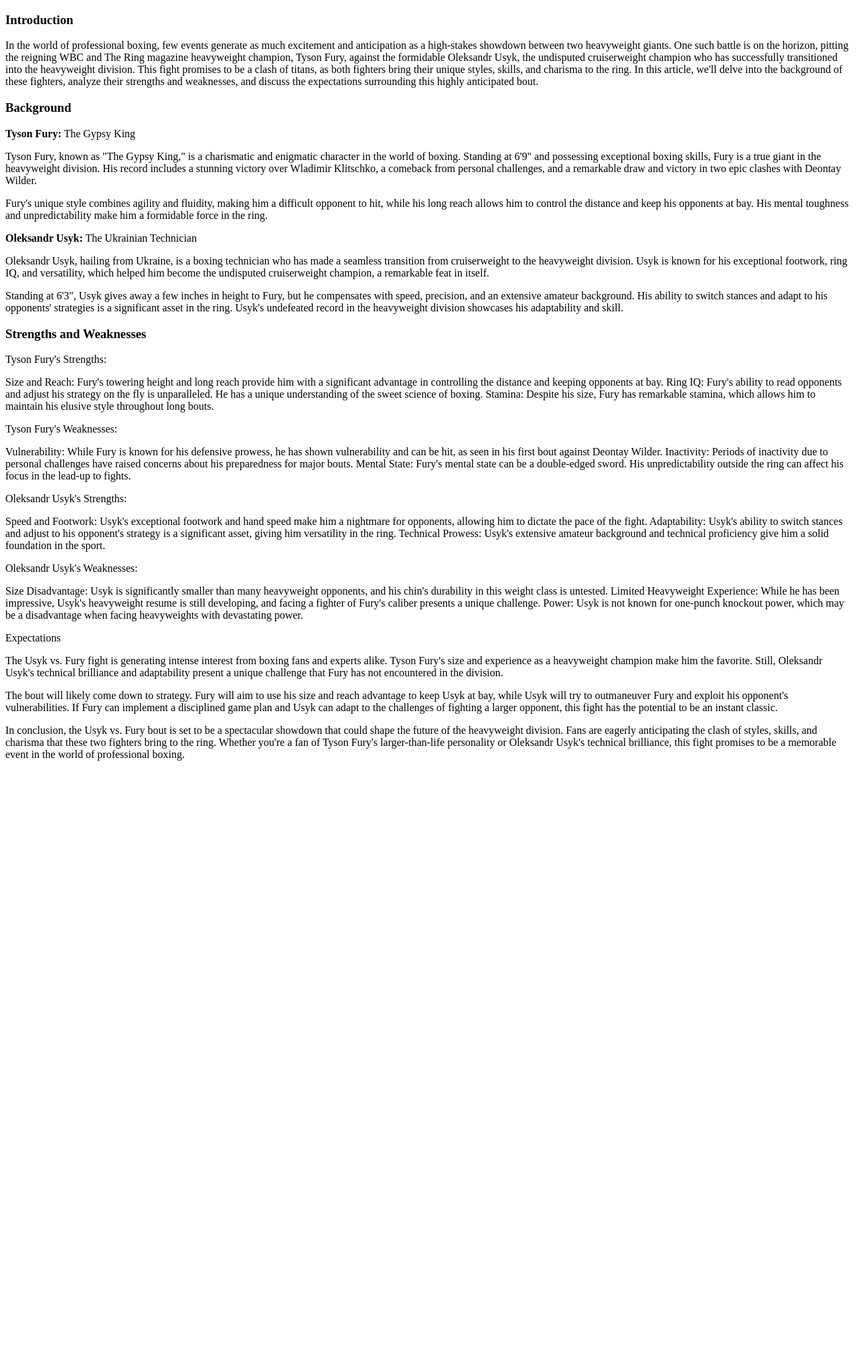
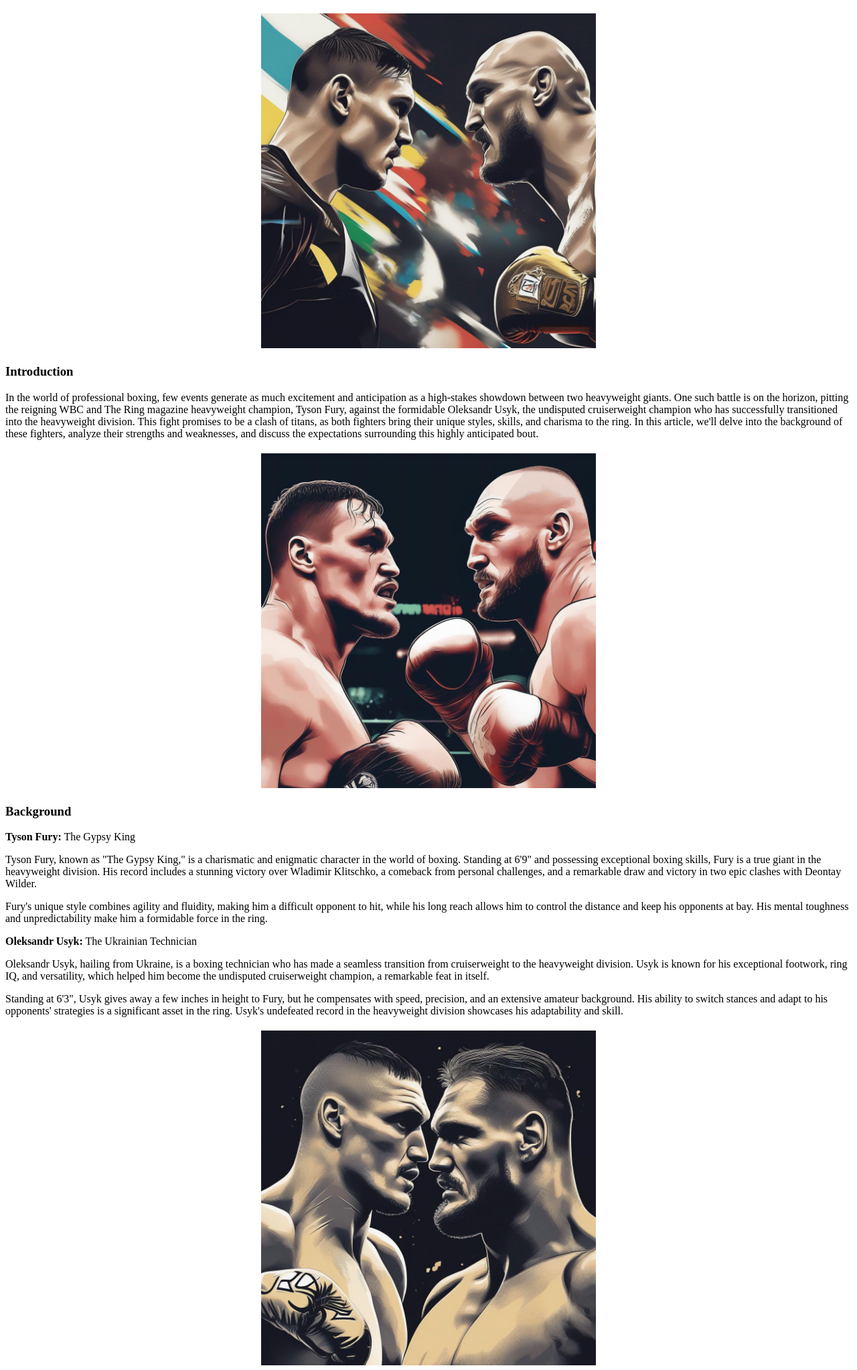
Before and after one commit to usykvsfury/usykvsfury.github.io, a plain HTML site: page index.html in a window 1280 px wide. Shown: the top 2046 px of the page at 67% size. Before the commit the page ends 1152 px from the top, so only its background shows below. Drawn offline with Linux system fonts and the light colour scheme.

Commit message:
Update index.html

```diff
--- a/index.html
+++ b/index.html
@@ -4,9 +4,13 @@
     <title>Clash of Titans: Oleksandr Usyk vs. Tyson Fury - The Upcoming Epic Battle</title>
   </head>
   <body>
+    <div style="text-align:center;margin:20px auto"><img src="1.jpeg" style="width:500px" alt="Clash of Titans: Oleksandr Usyk vs. Tyson Fury - The Upcoming Epic Battle"></div>
+
       <h3>Introduction</h3>
 
 In the world of professional boxing, few events generate as much excitement and anticipation as a high-stakes showdown between two heavyweight giants. One such battle is on the horizon, pitting the reigning WBC and The Ring magazine heavyweight champion, Tyson Fury, against the formidable Oleksandr Usyk, the undisputed cruiserweight champion who has successfully transitioned into the heavyweight division. This fight promises to be a clash of titans, as both fighters bring their unique styles, skills, and charisma to the ring. In this article, we'll delve into the background of these fighters, analyze their strengths and weaknesses, and discuss the expectations surrounding this highly anticipated bout.
+
+     <div style="text-align:center;margin:20px auto"><img src="2.jpeg" style="width:500px" alt="Clash of Titans: Oleksandr Usyk vs. Tyson Fury - The Upcoming Epic Battle"></div>
 
 <h3>Background</h3>
 
@@ -22,8 +26,9 @@ In the world of professional boxing, few events generate as much excitement and
 
 <p>Standing at 6'3", Usyk gives away a few inches in height to Fury, but he compensates with speed, precision, and an extensive amateur background. His ability to switch stances and adapt to his opponents' strategies is a significant asset in the ring. Usyk's undefeated record in the heavyweight division showcases his adaptability and skill.</p>
 
+    <div style="text-align:center;margin:20px auto"><img src="3.jpeg" style="width:500px" alt="Clash of Titans: Oleksandr Usyk vs. Tyson Fury - The Upcoming Epic Battle"></div>
+
 <h3><p>Strengths and Weaknesses</p></h3>
-
 
     <p>Tyson Fury's Strengths:</p>
 
@@ -50,6 +55,8 @@ Limited Heavyweight Experience: While he has been impressive, Usyk's heavyweight
 Power: Usyk is not known for one-punch knockout power, which may be a disadvantage when facing heavyweights with devastating power.</p>
 Expectations
 
+    <div style="text-align:center;margin:20px auto"><img src="4.jpeg" style="width:500px" alt="Clash of Titans: Oleksandr Usyk vs. Tyson Fury - The Upcoming Epic Battle"></div>
+
 <p>The Usyk vs. Fury fight is generating intense interest from boxing fans and experts alike. Tyson Fury's size and experience as a heavyweight champion make him the favorite. Still, Oleksandr Usyk's technical brilliance and adaptability present a unique challenge that Fury has not encountered in the division.</p>
 
 <p>The bout will likely come down to strategy. Fury will aim to use his size and reach advantage to keep Usyk at bay, while Usyk will try to outmaneuver Fury and exploit his opponent's vulnerabilities. If Fury can implement a disciplined game plan and Usyk can adapt to the challenges of fighting a larger opponent, this fight has the potential to be an instant classic.</p>
```
